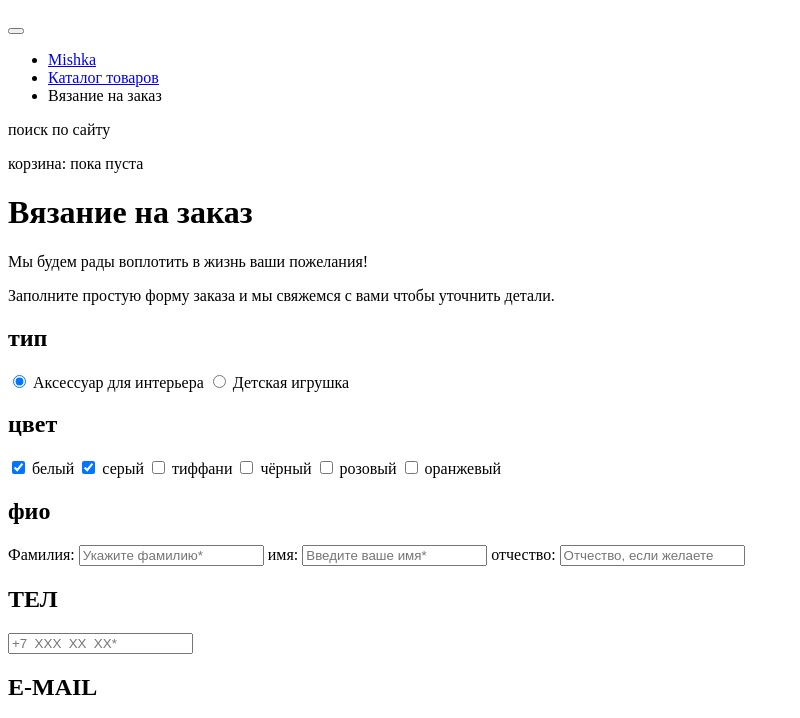
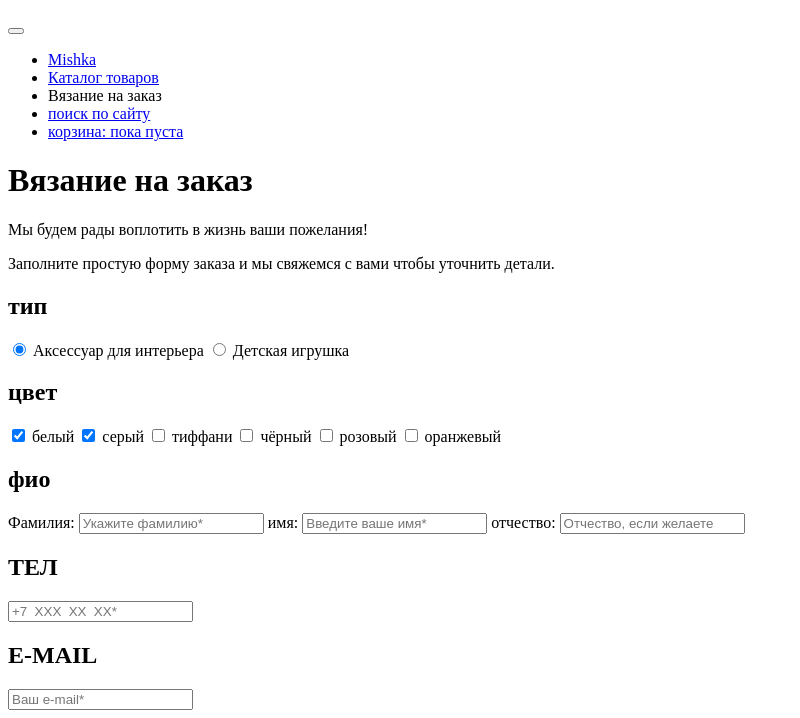
Before and after one commit to angelmer/240330-mishka, a website: page form.html in a window 1280 px wide. Shown: the part 50-768 px from the top of the page, without its empty margins (0-800 px from the left). Drawn offline with Linux system fonts and the light colour scheme.

Commit message:
replace search and basket correct modifier

```diff
--- a/form.html
+++ b/form.html
@@ -18,17 +18,9 @@
         <li class="main-menu__item"><a class="main-menu__link" href="index.html">Mishka</a></li>
         <li class="main-menu__item"><a class="main-menu__link" href="catalog.html">Каталог товаров</a></li>
         <li class="main-menu__item"><a class="main-menu__link">Вязание на заказ</a></li>
+        <li class="main-menu__item"><a class="main-menu__link" href="#">поиск по сайту</a></li>
+        <li class="main-menu__item"><a class="main-menu__link" href="#">корзина: пока пуста</a></li>
       </ul>
-    </div>
-    <div class="search">
-      <p class="search-title">
-        поиск по сайту
-      </p>
-    </div>
-    <div class="basket">
-      <p class="basket-title">
-        корзина: пока пуста
-      </p>
     </div>
   </nav>
   <h1 class="header__title">Вязание на заказ</h1>
```
Also changed, not shown: catalog.html (+5 -13 lines), index.html (+5 -13 lines).
